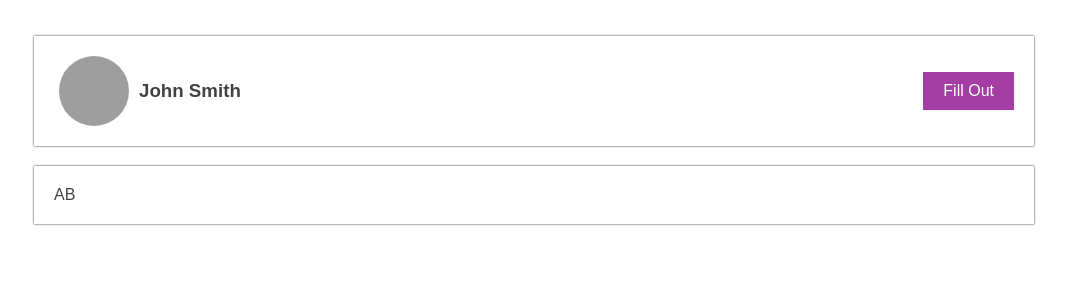
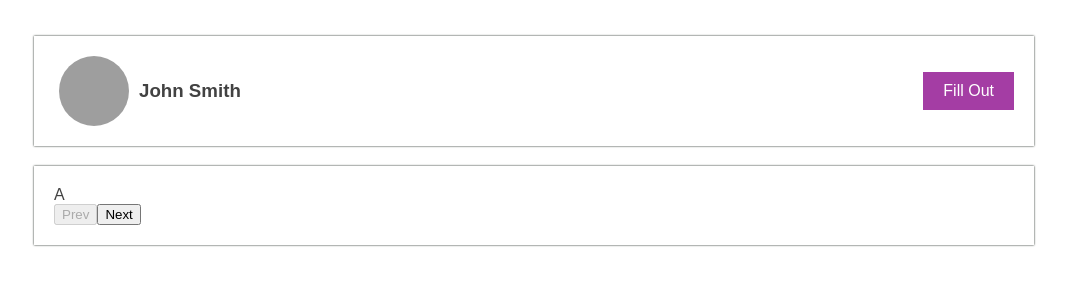
Before and after one commit to amaben2020/raw-react, a React (Create React App) app: page /user/p0 in a window 1280 px wide. Shown: the top 300 px of the page, without its empty margins (106-1173 px from the left). Built offline with nearby package versions, Linux system fonts and the light colour scheme; grey boxes are pictures that could not be loaded.

Commit message:
adding wizard functionality

```diff
--- a/src/app/components/Wizard/index.tsx
+++ b/src/app/components/Wizard/index.tsx
@@ -3,7 +3,7 @@ import styles from './styles.module.css';
 
 const Wizard = ({ children }: { children: React.ReactNode }) => {
   const [hasMounted, setHasMounted] = useState(false);
-  const [pointer, setPointer] = useState(false);
+  const [pointer, setPointer] = useState(0);
 
   useEffect(() => {
     setHasMounted(true);
@@ -13,11 +13,45 @@ const Wizard = ({ children }: { children: React.ReactNode }) => {
     return null;
   }
 
-  console.log(children);
+  const Components = React.Children.toArray(children);
 
-  const Components = React.Children.toArray(children);
-  console.log(Components[0]);
-  return <div className={styles.card}>{children}</div>;
+  const CHILDREN_LENGTH = React.Children.toArray(children).length - 1;
+
+  const handlePageUpdate = (direction: string) => {
+    switch (direction) {
+      case 'PREV': {
+        return pointer >= 0 && setPointer((prev) => prev - 1);
+      }
+      case 'NEXT': {
+        return setPointer((next) => next + 1);
+      }
+
+      default:
+        return pointer;
+    }
+  };
+
+  return (
+    <div className={styles.card}>
+      <div>
+        {Components[pointer]}
+        <button
+          disabled={pointer === 0}
+          onClick={() => handlePageUpdate('PREV')}
+        >
+          {' '}
+          Prev
+        </button>
+        <button
+          disabled={pointer === CHILDREN_LENGTH}
+          onClick={() => handlePageUpdate('NEXT')}
+        >
+          {' '}
+          Next
+        </button>
+      </div>
+    </div>
+  );
 };
 
 export default Wizard;
```
